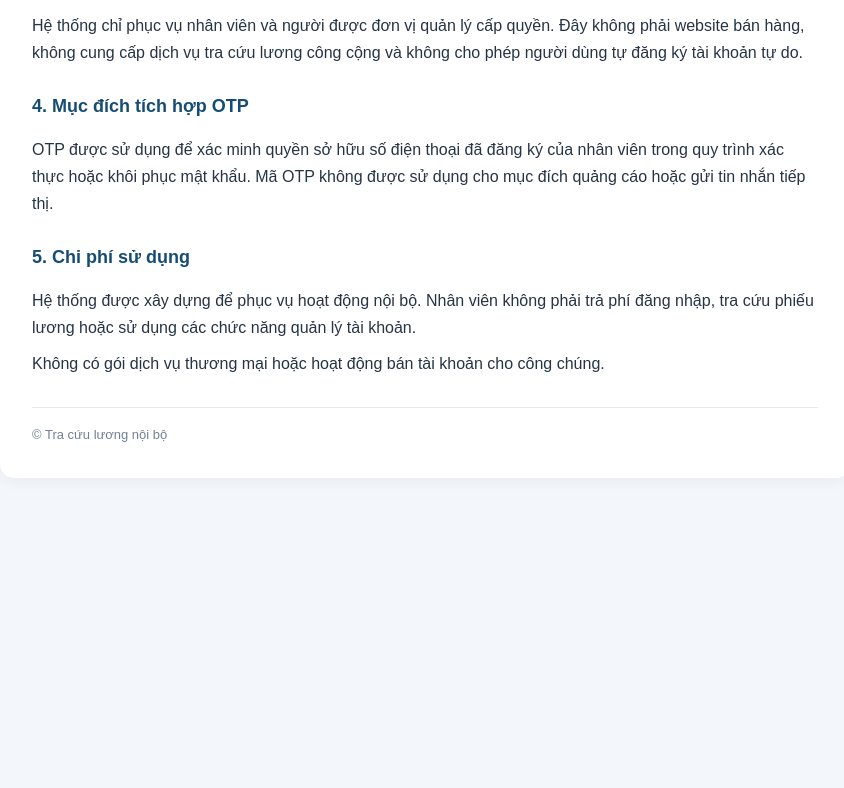
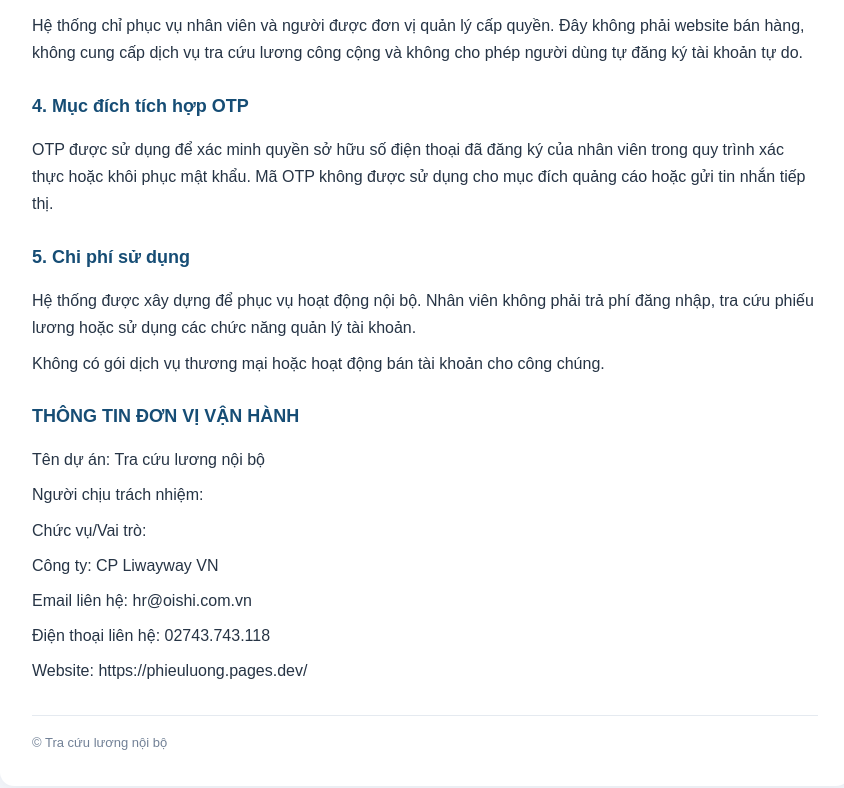
Before and after one commit to elbalosnocni/payroll, a plain HTML site: page about.html in a window 1280 px wide. Shown: the part 791-1579 px from the top of the page, without its empty margins (215-1059 px from the left). Before the commit the page ends 1313 px from the top, so only its background shows below. Drawn offline with Linux system fonts and the light colour scheme.

Commit message:
Update about.html

```diff
--- a/about.html
+++ b/about.html
@@ -69,6 +69,16 @@
   <p>Hệ thống được xây dựng để phục vụ hoạt động nội bộ. Nhân viên không phải trả phí đăng nhập, tra cứu phiếu lương hoặc sử dụng các chức năng quản lý tài khoản.</p>
   <p>Không có gói dịch vụ thương mại hoặc hoạt động bán tài khoản cho công chúng.</p>
 
+   <h2>THÔNG TIN ĐƠN VỊ VẬN HÀNH</h2>
+  <p>Tên dự án: Tra cứu lương nội bộ</p>
+  <p>Người chịu trách nhiệm:</p>
+  <p>Chức vụ/Vai trò:</p>
+  <p>Công ty: CP Liwayway VN</p>
+  <p>Email liên hệ: hr@oishi.com.vn</p>
+  <p>Điện thoại liên hệ: 02743.743.118</p>
+  <p>Website: https://phieuluong.pages.dev/</p>
+
+
   <footer>© Tra cứu lương nội bộ</footer>
 </main>
 </body>
```
